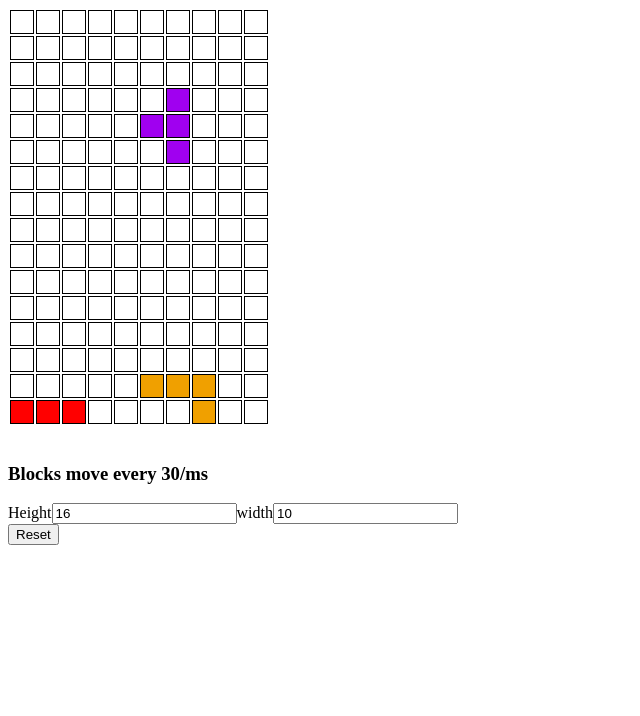
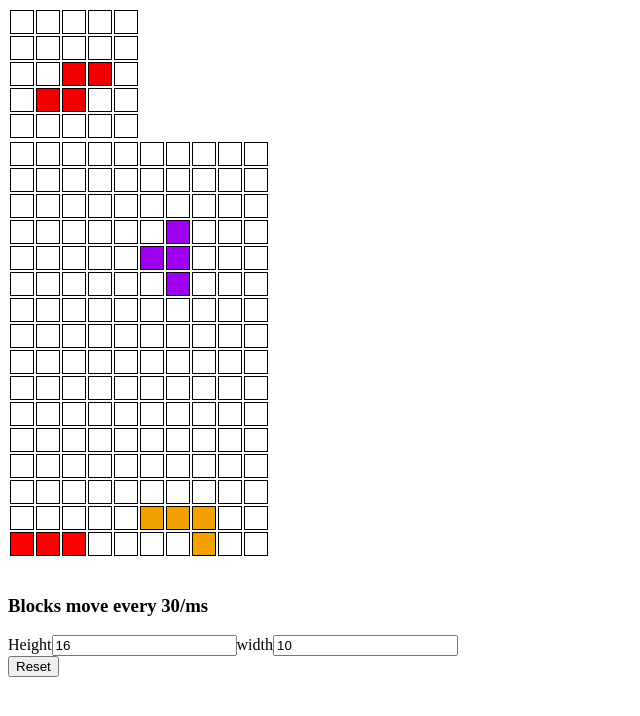
Before and after one commit to michael-fearn/gatsby-tetris, a Gatsby site: page / in a window 1280 px wide. Shown: the whole page, without its empty margins (0-640 px from the left). Built offline with nearby package versions, Linux system fonts and the light colour scheme; Gatsby itself is replaced by a stand-in of ours.

Commit message:
shows next block

```diff
--- a/src/hooks/coordinates.ts
+++ b/src/hooks/coordinates.ts
@@ -6,13 +6,7 @@ import {
   CoordinateIndex,
   Coordinate,
 } from "../types"
-import { positionTetrimino } from "./tetris"
-
-const tetriminoToCoords = (tetrimino: ITetrimino) =>
-  tetrimino.coordinates.reduce((dict, coordinate) => {
-    dict[String(coordinate)] = tetrimino.color
-    return dict
-  }, {} as CoordinateDictionary)
+import { positionTetrimino, tetriminoToCoords } from "./tetris"
 
 export const useCoordinates = (
   activeTetrimino: ITetrimino,
--- a/src/hooks/tetris.ts
+++ b/src/hooks/tetris.ts
@@ -1,7 +1,7 @@
 import React, { useState, useEffect, useCallback } from "react"
 
 import { useTetriminos, ITetrimino } from "../hooks/tetriminos"
-import { Coordinate } from "../types"
+import { Coordinate, CoordinateDictionary } from "../types"
 import { useCoordinates } from "../hooks/coordinates"
 import { useMovement } from "../hooks/movement"
 import { useBindings } from "./bindings"
@@ -29,6 +29,11 @@ export const positionTetrimino = (
     coordinates: shiftCoordinates(tetrimino.coordinates, brickPosition),
   }
 }
+export const tetriminoToCoords = (tetrimino: ITetrimino) =>
+  tetrimino.coordinates.reduce((dict, coordinate) => {
+    dict[String(coordinate)] = tetrimino.color
+    return dict
+  }, {} as CoordinateDictionary)
 
 export const useTetris = (initialDimensions: [number, number]) => {
   const [dimensions, setDimensions] = useState(initialDimensions)
@@ -123,9 +128,11 @@ export const useTetris = (initialDimensions: [number, number]) => {
   return {
     dimensions,
     activeTetrimino,
+    tetriminoToCoords,
     nextTetrimino,
     replaceCurrentTetrimino,
     allCoordinates,
+    shiftCoordinates,
     setBrickPosition,
     addStationaryCoordinates,
     moveLeft,
--- a/src/pages/index.tsx
+++ b/src/pages/index.tsx
@@ -1,15 +1,17 @@
 import React, { useState, useEffect, useCallback } from "react"
 
 import { Board } from "../components/board"
-import { useTetris } from "../hooks/tetris"
-import { Coordinate } from "../types"
+import { useTetris, shiftCoordinates } from "../hooks/tetris"
+import { Coordinate, CoordinateDictionary } from "../types"
 
 const IndexPage = () => {
   const [dimensions, setDimensions] = useState<Coordinate>([16, 10])
 
   const {
     allCoordinates,
+    tetriminoToCoords,
     nextTetrimino,
+    shiftCoordinates,
     activeTetrimino,
     setBrickPosition,
     rotateClockwise,
@@ -25,6 +27,13 @@ const IndexPage = () => {
 
   return (
     <div>
+      <Board
+        dimensions={[5, 5]}
+        points={tetriminoToCoords({
+          color: nextTetrimino.color,
+          coordinates: shiftCoordinates(nextTetrimino.coordinates, [2, 2]),
+        })}
+      />
       <Board dimensions={dimensions} points={allCoordinates} />
       <br />
       <h3>Blocks move every {speed}/ms</h3>
```
